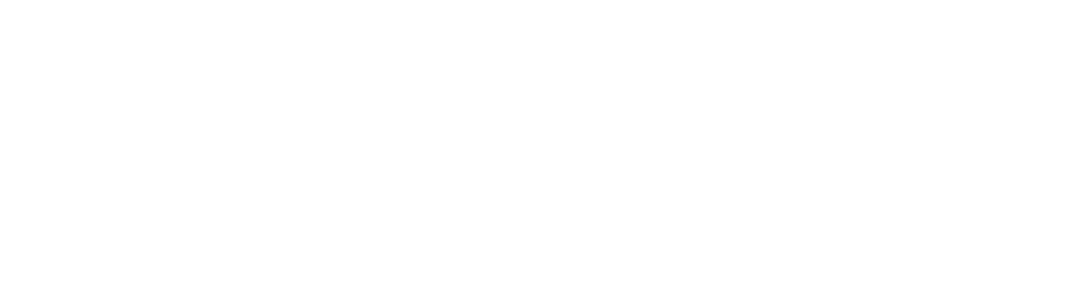
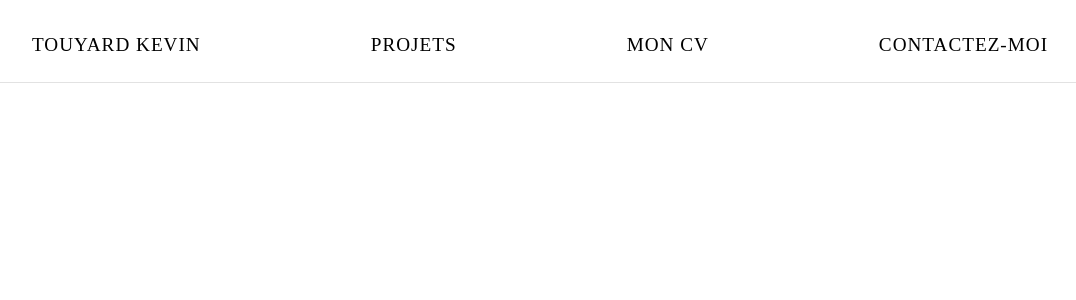
Before and after one commit to TouyardK/Portfolio-2022-front, a React (Create React App) app in the folder portfolio-2022-front/: page / in a window 1280 px wide. Shown: the top 300 px of the page, without its empty margins (120-1196 px from the left). Built offline with nearby package versions, Linux system fonts and the light colour scheme.

Commit message:
Create NavBar

```diff
--- a/portfolio-2022-front/package.json
+++ b/portfolio-2022-front/package.json
@@ -6,8 +6,10 @@
     "@testing-library/jest-dom": "^5.14.1",
     "@testing-library/react": "^11.2.7",
     "@testing-library/user-event": "^12.8.3",
+    "prop-types": "^15.7.2",
     "react": "^17.0.2",
     "react-dom": "^17.0.2",
+    "react-router-dom": "^5.3.0",
     "react-scripts": "4.0.3",
     "styled-components": "^5.3.1",
     "web-vitals": "^1.1.2"
--- a/portfolio-2022-front/src/App.js
+++ b/portfolio-2022-front/src/App.js
@@ -1,9 +1,9 @@
-import HomePage from '../src/HomePage/HomePage';
+import HomeRouter from "./Router";
 
 function App() {
   return (
     <div>
-      <HomePage />
+      <HomeRouter />
     </div>
   );
 }
--- /dev/null
+++ b/portfolio-2022-front/src/HomePage/Header.jsx
@@ -0,0 +1,13 @@
+import styled from 'styled-components';
+import NavBar from '../NavBar/NavBar';
+
+export const StyledHeader = styled.div`
+`;
+
+export default function Header () {
+    return (
+        <StyledHeader>
+            <NavBar />
+        </StyledHeader>
+    );
+}
--- a/portfolio-2022-front/src/HomePage/HomePage.jsx
+++ b/portfolio-2022-front/src/HomePage/HomePage.jsx
@@ -1,8 +1,11 @@
 import React from "react";
+import Header from './Header';
 
 
 export default function HomePage () {
     return (
-        <></>
+        <>
+            <Header />
+        </>
     );
 }
--- /dev/null
+++ b/portfolio-2022-front/src/NavBar/NavBar.jsx
@@ -0,0 +1,39 @@
+import React from "react";
+import { StyledNavBar } from '../Styles/StyledNavBar';
+import  NavBarItem  from "./NavBarItem";
+
+export default function NavBar () {
+    const navbarLinks = [
+        {
+            id: 1,
+            content: 'TOUYARD KEVIN',
+            path: '/',
+        },
+        {
+            id: 2,
+            content: 'PROJETS',
+            path: '/',
+        },
+        {
+            id: 3,
+            content: 'MON CV',
+            path: '/',
+        },
+        {
+            id: 4,
+            content: 'CONTACTEZ-MOI',
+            path: '/',
+        },
+    ];
+    return (
+        <>
+            <StyledNavBar>
+                <ul>
+                    {navbarLinks.map((link) => (
+                        <NavBarItem id={link.id} path={link.path} content={link.content} />
+                    ))}
+                </ul>
+            </StyledNavBar>
+        </>
+    );
+}
--- /dev/null
+++ b/portfolio-2022-front/src/NavBar/NavBarItem.jsx
@@ -0,0 +1,25 @@
+import styled from 'styled-components';
+import { StyledLink } from '../Styles/StyledNavBar';
+
+export const StyledNavBarItem = styled.div`
+display: inline-block;
+list-style: none;
+font-size: 1.2rem;
+letter-spacing: 1px;
+padding: 10px 85px;
+font-weight: lighter;
+text-align: center;
+`;
+
+
+export default function NavBarItem ({ id, content, path }) {
+    return (
+        <StyledNavBarItem>
+            <li>
+            <StyledLink key={id} to={path}>
+                {content}
+            </StyledLink>
+            </li>
+        </StyledNavBarItem>
+    );
+}
--- /dev/null
+++ b/portfolio-2022-front/src/Router.jsx
@@ -0,0 +1,12 @@
+import { BrowserRouter as Router, Route, Switch } from 'react-router-dom';
+import HomePage from './HomePage/HomePage';
+
+export default function HomeRouter() {
+    return (
+      <Router>
+        <Switch>
+          <Route exact path="/" component={HomePage} />
+        </Switch>
+      </Router>
+    );
+  }
--- /dev/null
+++ b/portfolio-2022-front/src/Styles/StyledNavBar.jsx
@@ -0,0 +1,16 @@
+import styled from "styled-components";
+import { Link } from 'react-router-dom';
+
+export const StyledNavBar = styled.nav`
+display: flex;
+justify-content: center;
+border-bottom: solid 1px #e2e2e2;
+width: auto;
+height: auto;
+`;
+
+export const StyledLink = styled(Link)`
+display: flex;
+text-decoration: none;
+color: black;
+`;
```
Also changed, not shown: 1 other file (tests, documents, lock files or other folders).
